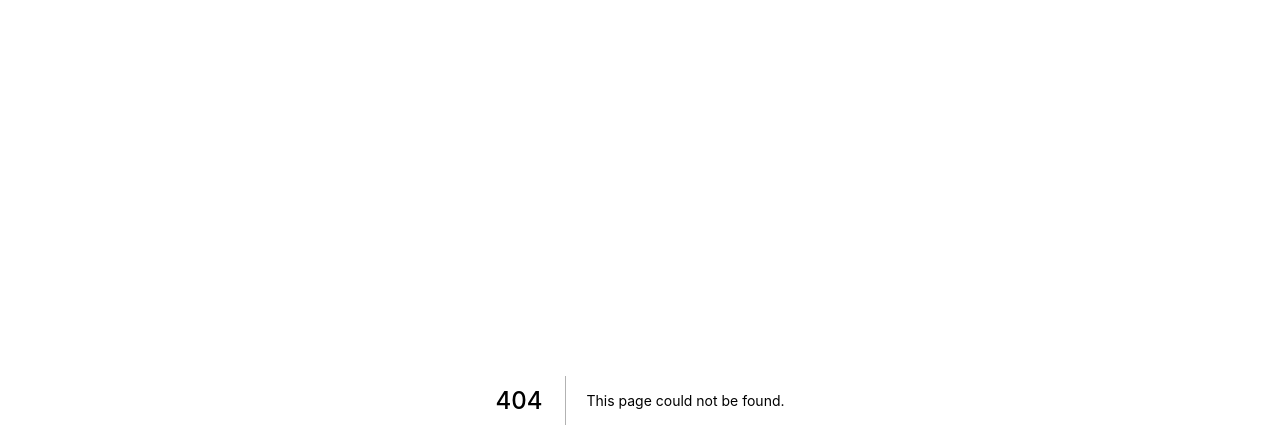
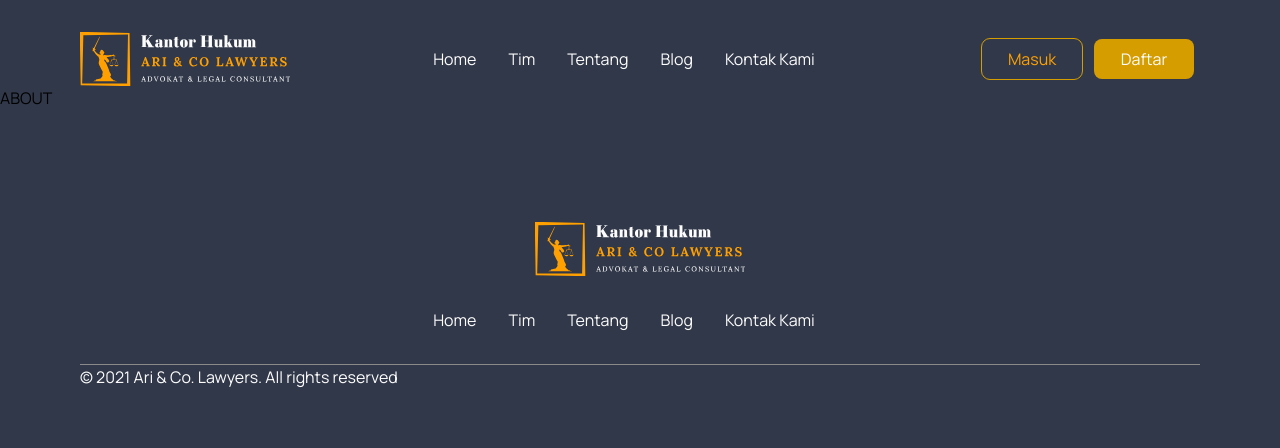
Before and after one commit to robbyawaldi/ari-co-lawyers, a Next.js app in the folder web/: page /about in a window 1280 px wide. Before the commit this address had no page. Shown: the top 448 px of the page. Built offline with nearby package versions, Linux system fonts and the light colour scheme.

Commit message:
refactor home layout

```diff
--- a/web/components/organisms/HomeBottom.tsx
+++ /dev/null
@@ -1,15 +0,0 @@
-import React from 'react'
-import { HomeQuote } from '../atoms/HomeQuote';
-import { Footer } from '../molecules/Footer';
-
-interface HomeBottomProps {
-}
-
-export const HomeBottom: React.FC<HomeBottomProps> = ({ }) => {
-    return (
-        <>
-            <HomeQuote />
-            <Footer />
-        </>
-    );
-}
--- a/web/components/organisms/HomeTop.tsx
+++ b/web/components/organisms/HomeIntro.tsx
@@ -1,16 +1,14 @@
 import React from 'react'
 import { HomeHero } from '../molecules/HomeHero';
-import { NavBar } from '../molecules/NavBar';
-import styles from '../../styles/organisms/HomeTop.module.css'
+import styles from '../../styles/organisms/HomeIntro.module.css'
 import { HomeServices } from '../molecules/HomeServices';
 
-interface HomeTopProps {
+interface HomeIntroProps {
 }
 
-export const HomeTop: React.FC<HomeTopProps> = ({ }) => {
+export const HomeIntro: React.FC<HomeIntroProps> = ({ }) => {
     return (
         <div className={styles.body}>
-            <NavBar />
             <HomeHero />
             <HomeServices />
         </div>
--- a/web/components/organisms/HomeMiddle.tsx
+++ /dev/null
@@ -1,17 +0,0 @@
-import React from 'react'
-import { HomeTeam } from '../molecules/HomeTeam';
-import { HomeCounter } from '../molecules/HomeCounter';
-import { HomeBlog } from '../molecules/HomeBlog';
-
-interface HomeMiddleProps {
-}
-
-export const HomeMiddle: React.FC<HomeMiddleProps> = ({ }) => {
-    return (
-        <>
-            <HomeTeam />
-            <HomeCounter />
-            <HomeBlog />
-        </>
-    );
-}
--- a/web/components/templates/LayoutFront.tsx
+++ /dev/null
@@ -1,13 +0,0 @@
-import React from 'react'
-import styles from '../../styles/templates/LayoutFront.module.css'
-
-interface LayoutFrontProps {
-}
-
-export const LayoutFront: React.FC<LayoutFrontProps> = ({ children }) => {
-    return (
-        <main className={styles.body}>
-            {children}
-        </main>
-    );
-}
--- /dev/null
+++ b/web/components/templates/MainLayout.tsx
@@ -0,0 +1,17 @@
+import React from 'react'
+import styles from '../../styles/templates/MainLayout.module.css'
+import { Footer } from '../molecules/Footer';
+import { NavBar } from '../molecules/NavBar';
+
+interface MainLayoutProps {
+}
+
+export const MainLayout: React.FC<MainLayoutProps> = ({ children }) => {
+    return (
+        <main className={styles.body}>
+            <NavBar />
+            {children}
+            <Footer />
+        </main>
+    );
+}
--- /dev/null
+++ b/web/components/templates/PageLayout.tsx
@@ -0,0 +1,15 @@
+import React from 'react'
+import styles from '../../styles/templates/PageLayout.module.css'
+
+interface PageLayoutProps {
+    title: string
+}
+
+export const PageLayout: React.FC<PageLayoutProps> = ({ children, title }) => {
+    return (
+        <div className={styles['body']}>
+            {title}
+            {children}
+        </div>
+    );
+}
--- /dev/null
+++ b/web/pages/about/index.tsx
@@ -0,0 +1,16 @@
+import { Footer } from "../../components/molecules/Footer"
+import { NavBar } from "../../components/molecules/NavBar"
+import { MainLayout } from "../../components/templates/MainLayout"
+import { PageLayout } from "../../components/templates/PageLayout"
+
+const Index = () => {
+    return (
+        <MainLayout>
+            <PageLayout title="ABOUT">
+
+            </PageLayout>
+        </MainLayout>
+    )
+}
+
+export default Index
--- a/web/pages/index.tsx
+++ b/web/pages/index.tsx
@@ -1,16 +1,20 @@
 import React from "react"
-import { HomeBottom } from "../components/organisms/HomeBottom"
-import { HomeMiddle } from "../components/organisms/HomeMiddle"
-import { HomeTop } from "../components/organisms/HomeTop"
-import { LayoutFront } from "../components/templates/LayoutFront"
+import { HomeQuote } from "../components/atoms/HomeQuote"
+import { HomeBlog } from "../components/molecules/HomeBlog"
+import { HomeCounter } from "../components/molecules/HomeCounter"
+import { HomeTeam } from "../components/molecules/HomeTeam"
+import { HomeIntro } from "../components/organisms/HomeIntro"
+import { MainLayout } from "../components/templates/MainLayout"
 
 const Index = () => {
   return (
-    <LayoutFront>
-      <HomeTop />
-      <HomeMiddle />
-      <HomeBottom />
-    </LayoutFront>
+    <MainLayout>
+      <HomeIntro />
+      <HomeTeam />
+      <HomeCounter />
+      <HomeBlog />
+      <HomeQuote />
+    </MainLayout>
   )
 }
 
--- /dev/null
+++ b/web/styles/templates/PageLayout.module.css
@@ -0,0 +1,3 @@
+.body {
+
+}
```
Also changed, not shown: web/styles/organisms/HomeIntro.module.css (renamed from web/styles/organisms/HomeTop.module.css), web/styles/templates/MainLayout.module.css (renamed from web/styles/templates/LayoutFront.module.css).
